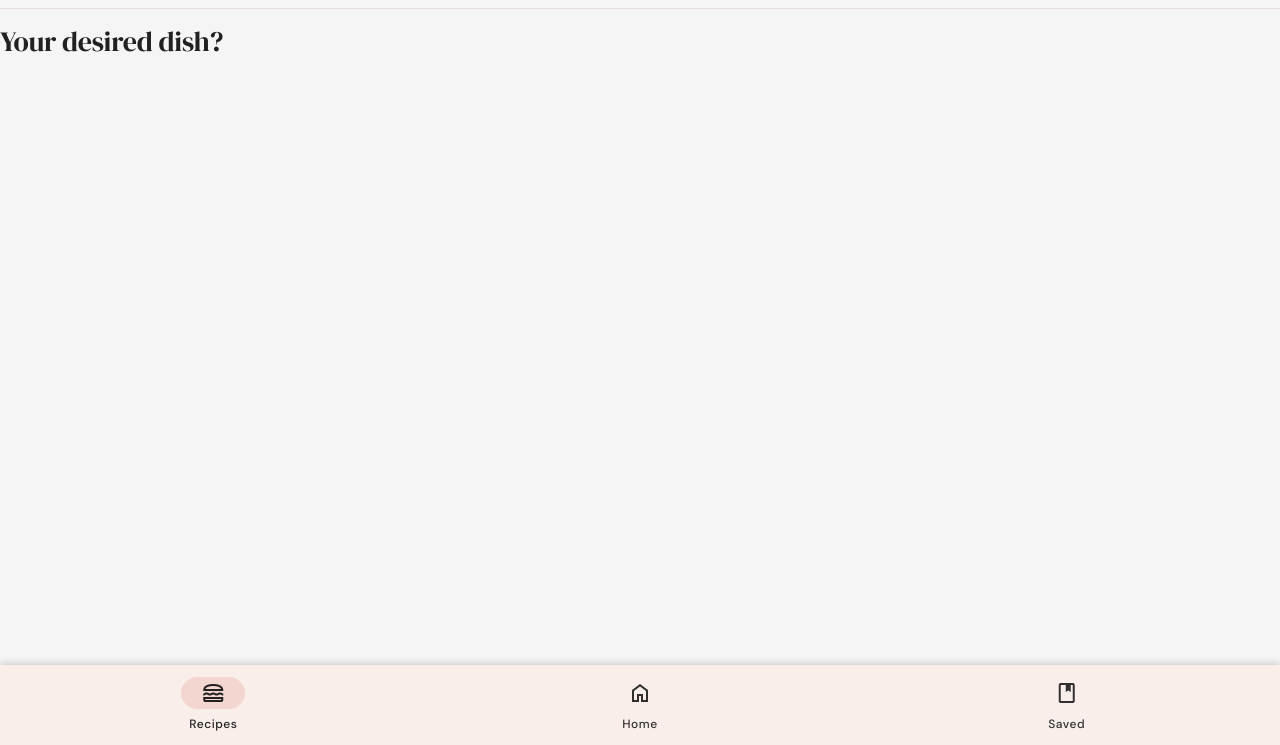
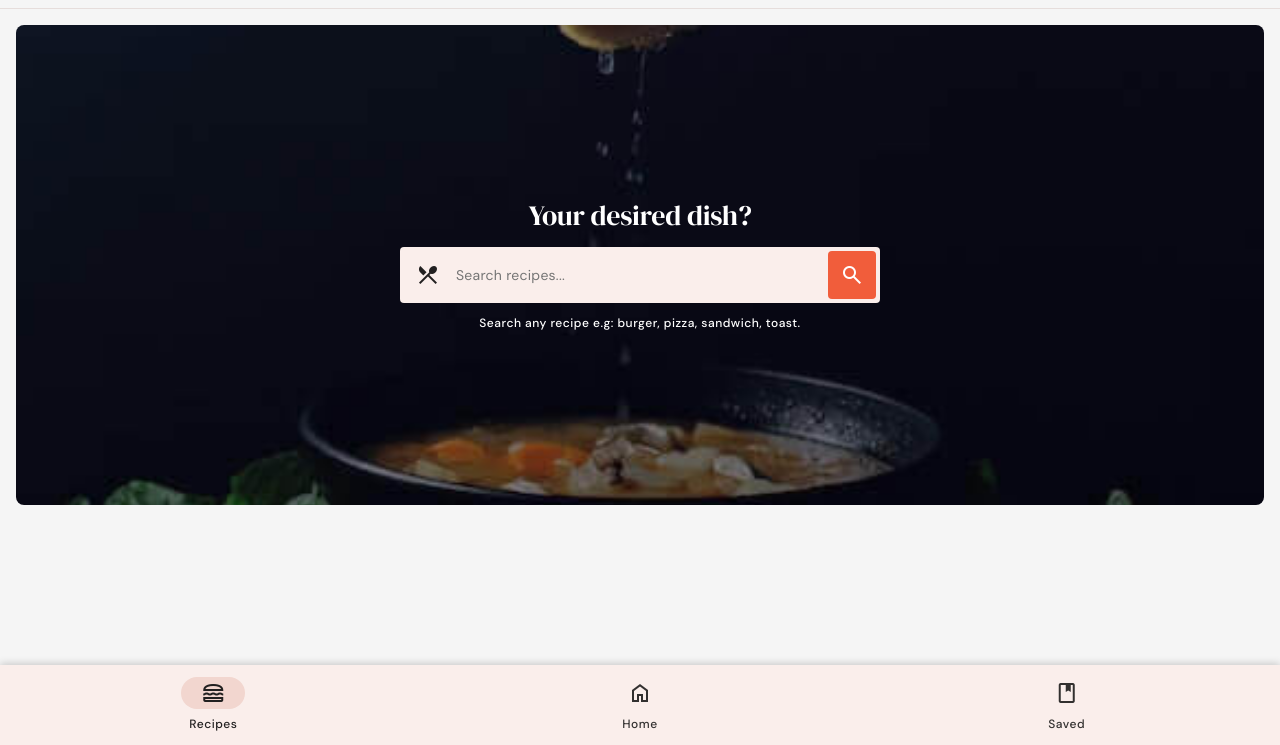
Before and after one commit to ItaloFabricio/receitasApp, a plain HTML site: page index.html in a window 1280 px wide. Shown: the part 55-800 px from the top of the page. Drawn offline with nearby package versions, Linux system fonts and the light colour scheme.

Commit message:
feat: hero section

```diff
--- a/assets/css/style.css
+++ b/assets/css/style.css
@@ -562,6 +562,68 @@ main{
   #HERO
 \*-----------------------------------*/
 
+.hero{
+  padding-inline: 16px;
+}
+
+.banner-card{
+  background-color: var(--image-background);
+  color: var(--white);
+  background-image: url('../images/hero-banner-small.jpg');
+  background-repeat: no-repeat;
+  background-position: center;
+  background-size: cover;
+  height: 480px;
+  display: grid;
+  grid-template-columns: 1fr;
+  place-content: center;
+  text-align: center;
+  padding-inline: 20px;
+  border-radius: var(--radius-8);
+}
+
+.hero .search-wrapper{
+  position: relative;
+  color: var(--on-background);
+  border-radius: var(--radius-4);
+  max-width: 480px;
+  width: 100%;
+  margin-inline: auto;
+  margin-block: 16px 12px;
+  overflow: hidden;
+}
+
+.hero .search-wrapper .leading-icon{
+  position: absolute;
+  top: 50%;
+  left: 16px;
+  transform: translateY(-50%);
+}
+
+.search-field{
+  height: 56px;
+  background-color: var(--primary-container);
+  padding-inline: 56px;
+  outline: none;
+}
+
+.search-submit{
+  position: absolute;
+  top: 4px;
+  right: 4px;
+  bottom: 4px;
+  width: 48px;
+  display: grid;
+  place-items: center;
+  background-color: var(--primary);
+  color: var(--white);
+  border-radius: var(--radius-4);
+  transition: var(--transition-short);
+}
+
+.search-submit:where(:hover, :focus-visible):not(:active){
+  background-color: var(--primary-hover);
+}
 
 
 
--- a/index.html
+++ b/index.html
@@ -131,6 +131,23 @@
 
                     <h1 class="display-large">Your desired dish?</h1>
 
+                    <div class="search-wrapper" data-search-form>
+
+                        <span class="material-symbols-outlined leading-icon"
+                        aria-hidden="true">local_dining</span>
+
+                        <input type="search" name="search" aria-label="Search recipes" id=""
+                        placeholder="Search recipes..."    class="search-field body-medium"
+                        data-search-field>
+
+                        <button class="search-submit" aria-label="Subtmit" data-search-btn>
+                            <span class="material-symbols-outlined" aria-hidden="true">search</span>
+                        </button>
+
+                    </div>
+
+                    <p class="label-medium">Search any recipe e.g: burger, pizza, sandwich, toast.</p>
+
                 </div>
 
             </section>
```
